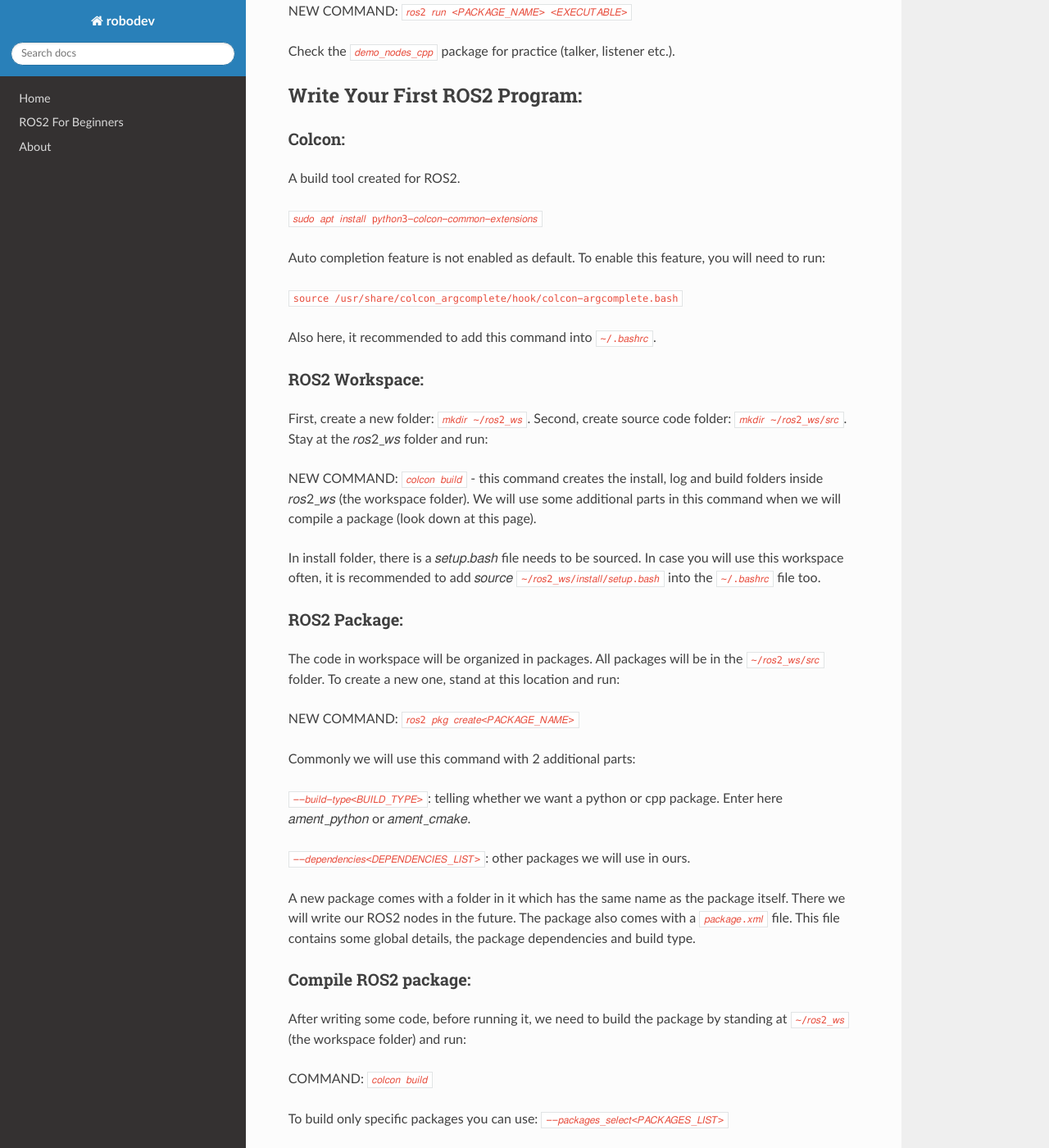
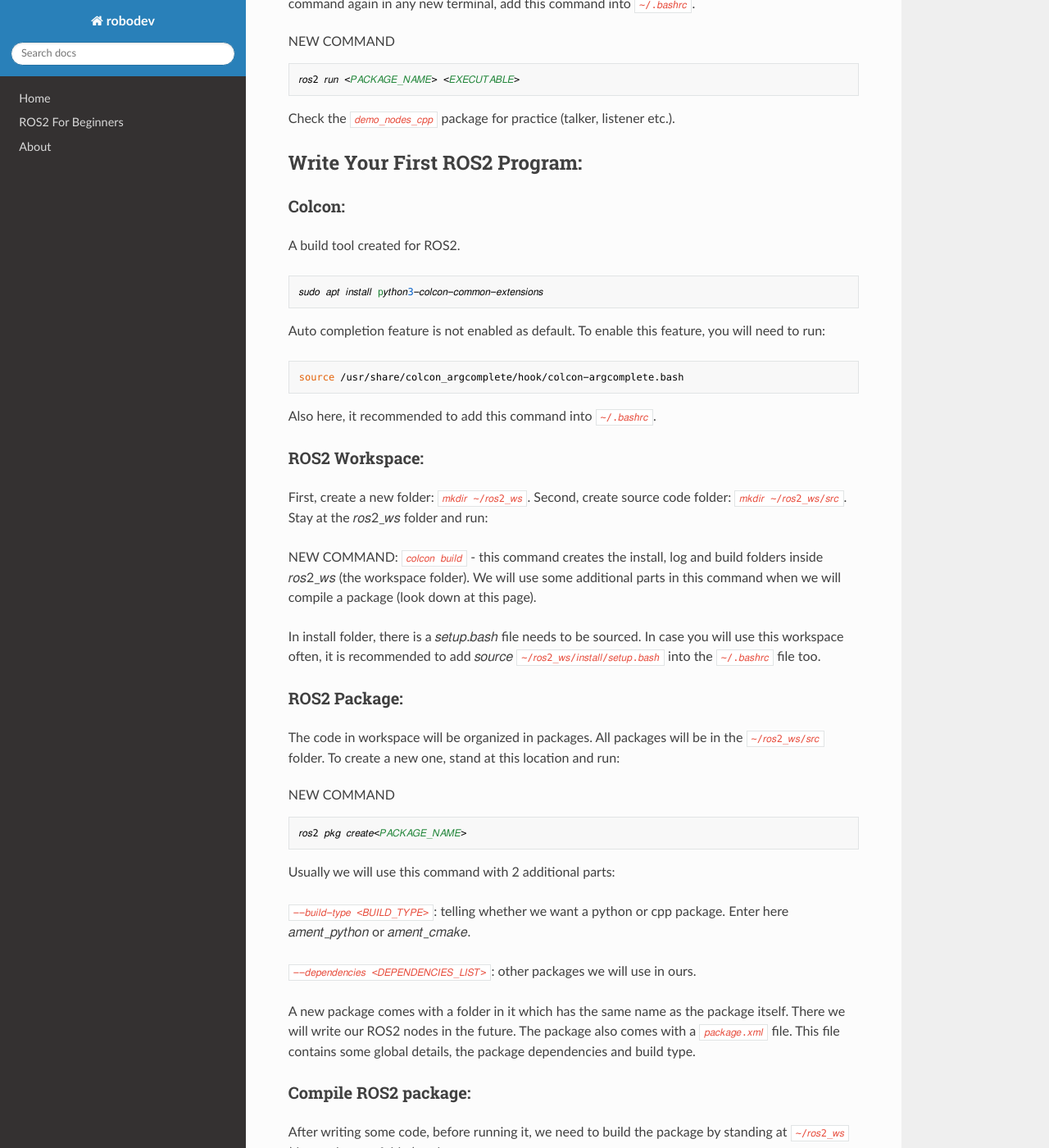
Before and after one commit to robodev8g/rosdoc, an MkDocs documentation site: the page built from docs/ros/index.md, in a window 1280 px wide and 1400 px high, scrolled down 1253 px. Shown: the whole window at 82% size. Built offline with MkDocs 1.6.1, drawn with Linux system fonts in a browser that asks for light colours; nearby versions of some CDN libraries; some of the changed text lies outside the part shown.

Commit message:
code block title

````diff
--- a/docs/ros/index.md
+++ b/docs/ros/index.md
@@ -33,11 +33,14 @@
 
 Enter ROS2 Documentation: Humble and choose Ubuntu (Debian). Follow the steps there including Setup locale, Setup Sources, Install ROS2 packages. Then, run the desktop installation command line to have all the ROS2 tools.
 
-By the end of the previous part, you should have `/𝑜𝑝𝑡/𝑟𝑜𝑠/ℎ𝑢𝑚𝑏𝑙𝑒 folder`.
+By the end of the previous part, you should have `/𝑜𝑝𝑡/𝑟𝑜𝑠/ℎ𝑢𝑚𝑏𝑙𝑒` directory.
 
 In order to use ROS2 you need to run: 𝑠𝑜𝑢𝑟𝑐𝑒 `/𝑜𝑝𝑡/𝑟𝑜𝑠/ℎ𝑢𝑚𝑏𝑙𝑒/𝑠𝑒𝑡𝑢𝑝.𝑏𝑎𝑠ℎ`. To avoid running this command again in any new terminal, add this command into `~/.𝑏𝑎𝑠ℎ𝑟𝑐`.
 
-NEW COMMAND: `𝑟𝑜𝑠2 𝑟𝑢𝑛 <𝑃𝐴𝐶𝐾𝐴𝐺𝐸_𝑁𝐴𝑀𝐸> <𝐸𝑋𝐸𝐶𝑈𝑇𝐴𝐵𝐿𝐸>`
+``` bash title="NEW COMMAND"
+𝑟𝑜𝑠2 𝑟𝑢𝑛 <𝑃𝐴𝐶𝐾𝐴𝐺𝐸_𝑁𝐴𝑀𝐸> <𝐸𝑋𝐸𝐶𝑈𝑇𝐴𝐵𝐿𝐸>
+```
+
 
 Check the `𝑑𝑒𝑚𝑜_𝑛𝑜𝑑𝑒𝑠_𝑐𝑝𝑝` package for practice (talker, listener etc.).
 
@@ -46,11 +49,15 @@
 ### Colcon:
 A build tool created for ROS2.
 
-`𝑠𝑢𝑑𝑜 𝑎𝑝𝑡 𝑖𝑛𝑠𝑡𝑎𝑙𝑙 p𝑦𝑡ℎ𝑜𝑛3−𝑐𝑜𝑙𝑐𝑜𝑛−𝑐𝑜𝑚𝑚𝑜𝑛−𝑒𝑥𝑡𝑒𝑛𝑠𝑖𝑜𝑛𝑠`
+``` bash
+𝑠𝑢𝑑𝑜 𝑎𝑝𝑡 𝑖𝑛𝑠𝑡𝑎𝑙𝑙 p𝑦𝑡ℎ𝑜𝑛3−𝑐𝑜𝑙𝑐𝑜𝑛−𝑐𝑜𝑚𝑚𝑜𝑛−𝑒𝑥𝑡𝑒𝑛𝑠𝑖𝑜𝑛𝑠
+```
 
 Auto completion feature is not enabled as default. To enable this feature, you will need to run:
 
-`source /usr/share/colcon_argcomplete/hook/colcon−argcomplete.bash`
+``` bash
+source /usr/share/colcon_argcomplete/hook/colcon−argcomplete.bash
+```
 
 Also here, it recommended to add this command into `~/.𝑏𝑎𝑠ℎ𝑟𝑐`.
 
@@ -67,14 +74,16 @@
 
 The code in workspace will be organized in packages. All packages will be in the `~/𝑟𝑜𝑠2_𝑤𝑠/𝑠𝑟𝑐` folder. To create a new one, stand at this location and run:
 
-NEW COMMAND: `𝑟𝑜𝑠2 𝑝𝑘𝑔 𝑐𝑟𝑒𝑎𝑡𝑒<𝑃𝐴𝐶𝐾𝐴𝐺𝐸_𝑁𝐴𝑀𝐸>`
+```bash title="NEW COMMAND"
+𝑟𝑜𝑠2 𝑝𝑘𝑔 𝑐𝑟𝑒𝑎𝑡𝑒<𝑃𝐴𝐶𝐾𝐴𝐺𝐸_𝑁𝐴𝑀𝐸>
+```
 
 
-Commonly we will use this command with 2 additional parts:
+Usually we will use this command with 2 additional parts:
 
-`−−𝑏𝑢𝑖𝑙𝑑−𝑡𝑦𝑝𝑒<𝐵𝑈𝐼𝐿𝐷_𝑇𝑌𝑃𝐸>`: telling whether we want a python or cpp package. Enter here 𝑎𝑚𝑒𝑛𝑡_𝑝𝑦𝑡ℎ𝑜𝑛 or 𝑎𝑚𝑒𝑛𝑡_𝑐𝑚𝑎𝑘𝑒.
+`−−𝑏𝑢𝑖𝑙𝑑−𝑡𝑦𝑝𝑒 <𝐵𝑈𝐼𝐿𝐷_𝑇𝑌𝑃𝐸>`: telling whether we want a python or cpp package. Enter here 𝑎𝑚𝑒𝑛𝑡_𝑝𝑦𝑡ℎ𝑜𝑛 or 𝑎𝑚𝑒𝑛𝑡_𝑐𝑚𝑎𝑘𝑒.
 
-`−−𝑑𝑒𝑝𝑒𝑛𝑑𝑒𝑛𝑐𝑖𝑒𝑠<𝐷𝐸𝑃𝐸𝑁𝐷𝐸𝑁𝐶𝐼𝐸𝑆_𝐿𝐼𝑆𝑇>`: other packages we will use in ours.
+`−−𝑑𝑒𝑝𝑒𝑛𝑑𝑒𝑛𝑐𝑖𝑒𝑠 <𝐷𝐸𝑃𝐸𝑁𝐷𝐸𝑁𝐶𝐼𝐸𝑆_𝐿𝐼𝑆𝑇>`: other packages we will use in ours.
 
 A new package comes with a folder in it which has the same name as the package itself. There we will write our ROS2 nodes in the future. The package also comes with a
 `𝑝𝑎𝑐𝑘𝑎𝑔𝑒.𝑥𝑚𝑙` file. This file contains some global details, the package dependencies and build type.
@@ -82,7 +91,9 @@
 ### Compile ROS2 package:
 After writing some code, before running it, we need to build the package by standing at `~/𝑟𝑜𝑠2_𝑤𝑠` (the workspace folder) and run:
 
-COMMAND: `𝑐𝑜𝑙𝑐𝑜𝑛 𝑏𝑢𝑖𝑙𝑑`
+``` bash title="COMMAND"
+𝑐𝑜𝑙𝑐𝑜𝑛 𝑏𝑢𝑖𝑙𝑑
+```
 
 To build only specific packages you can use: `−−𝑝𝑎𝑐𝑘𝑎𝑔𝑒𝑠_𝑠𝑒𝑙𝑒𝑐𝑡<𝑃𝐴𝐶𝐾𝐴𝐺𝐸𝑆_𝐿𝐼𝑆𝑇>`
 
@@ -123,3 +134,11 @@
 Usually we will not run our nodes as described in `Running ROS2 Node` section. The way we will do so is by:
 
 COMMAND: `𝑟𝑜𝑠2 𝑟𝑢𝑛 <𝑃𝐴𝐶𝐾𝐴𝐺𝐸_𝑁𝐴𝑀𝐸> <𝐸𝑋𝐸𝐶𝑈𝑇𝐴𝐵𝐿𝐸>`.
+
+``` py title="bubble_sort.py" linenums="1"
+def bubble_sort(items):
+    for i in range(len(items)):
+        for j in range(len(items) - 1 - i):
+            if items[j] > items[j + 1]:
+                items[j], items[j + 1] = items[j + 1], items[j]
+```
--- a/mkdocs.yml
+++ b/mkdocs.yml
@@ -7,7 +7,17 @@
 theme:
   name: readthedocs
   favicon: favicon.ico
+  features:
+  - content.code.copy
+  - content.code.annotate
 
 markdown_extensions:
   - attr_list # allow to add HTML attributes and CSS classes
   - md_in_html # allow to write Markdown inside HTML elements
+  - pymdownx.highlight:
+      anchor_linenums: true
+      line_spans: __span
+      pygments_lang_class: true
+  - pymdownx.inlinehilite
+  - pymdownx.snippets
+  - pymdownx.superfences
````
